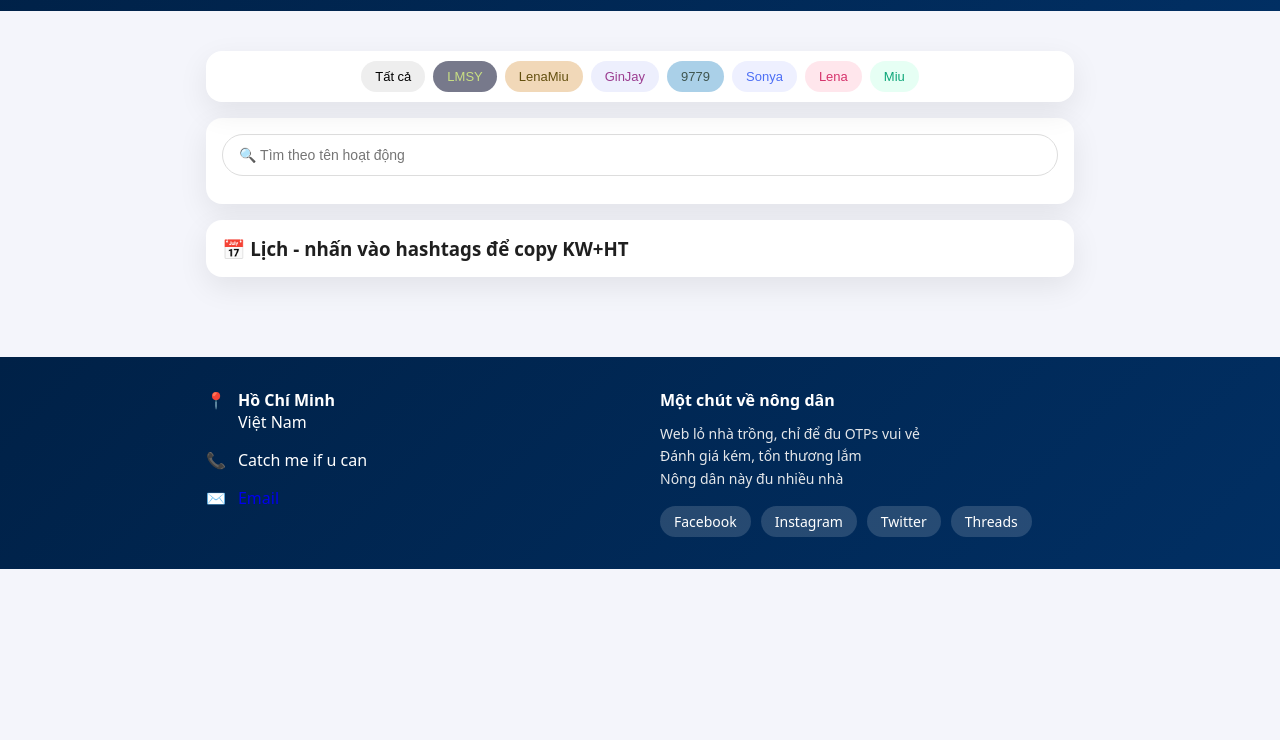
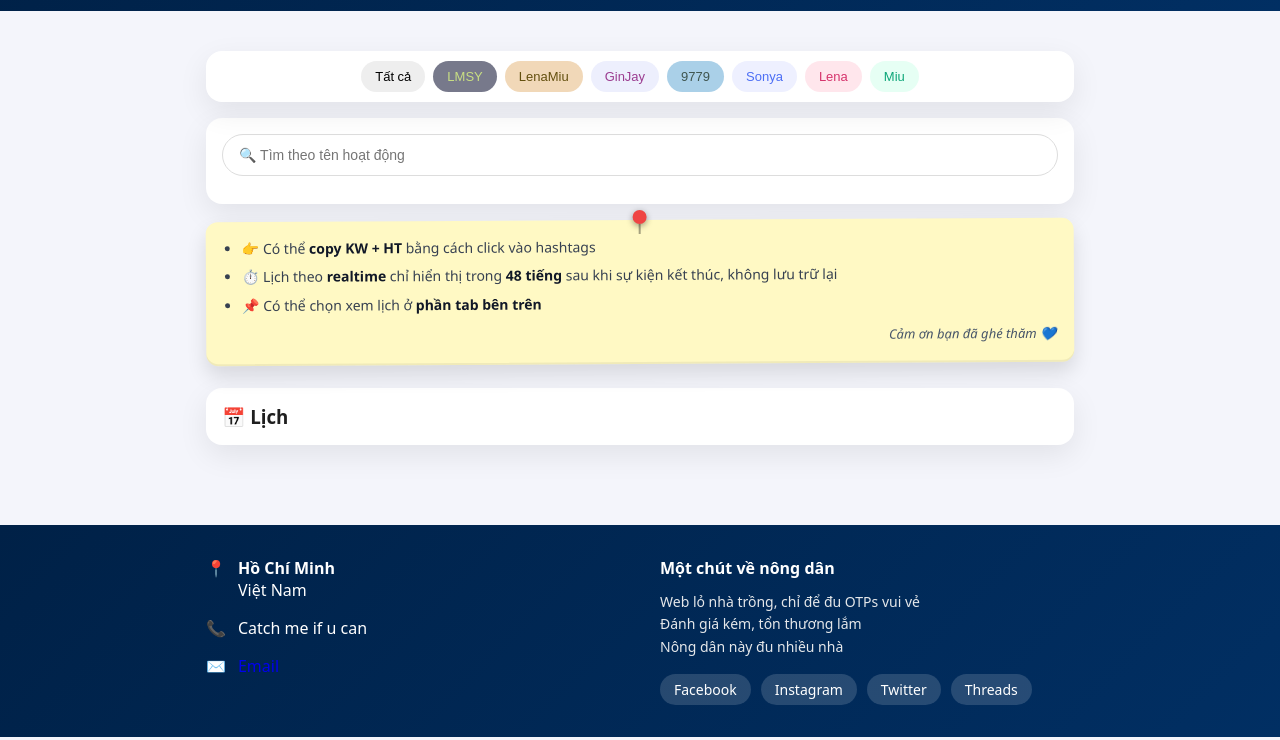
Before and after one commit to dnthn164/lmschedule, a plain HTML site: page index.html in a window 1280 px wide. Shown: the part 60-800 px from the top of the page. Drawn offline with Linux system fonts and the light colour scheme; no server answers.

Commit message:
css note

```diff
--- /dev/null
+++ b/css/note.css
@@ -0,0 +1,87 @@
+/*Note*/
+/* ===============================
+   INFO NOTE
+================================ */
+.info-note {
+  position: relative;
+  max-width: 900px;
+  margin: 16px auto 24px;
+  padding: 16px 18px 18px;
+
+  background: #fff9c4;
+  color: #374151;
+
+  border-radius: 12px;
+  box-shadow:
+    0 10px 20px rgba(0,0,0,.12),
+    inset 0 -2px 0 rgba(0,0,0,.06);
+
+  font-size: 14px;
+  line-height: 1.6;
+
+  transform: rotate(-0.3deg);
+}
+
+/* ghim note */
+.note-pin {
+  position: absolute;
+  top: -10px;
+  left: 50%;
+  transform: translateX(-50%);
+
+  width: 14px;
+  height: 14px;
+  background: #ef4444;
+  border-radius: 50%;
+
+  box-shadow: 0 2px 6px rgba(0,0,0,.4);
+}
+
+.note-pin::after {
+  content: "";
+  position: absolute;
+  top: 14px;
+  left: 50%;
+  transform: translateX(-50%);
+
+  width: 2px;
+  height: 10px;
+  background: rgba(0,0,0,.35);
+}
+
+/* list */
+.info-note ul {
+  padding-left: 18px;
+}
+
+.info-note li {
+  margin-bottom: 6px;
+}
+
+.info-note strong {
+  color: #111827;
+}
+
+/* footer */
+.note-footer {
+  margin-top: 10px;
+  font-size: 13px;
+  text-align: right;
+  color: #475569;
+  font-style: italic;
+}
+
+/* ===============================
+   MOBILE
+================================ */
+@media (max-width: 768px){
+  .info-note {
+    margin: 12px 12px 20px;
+    padding: 14px 14px 16px;
+    font-size: 13px;
+  }
+
+  .note-footer {
+    text-align: left;
+  }
+}
--- a/index.html
+++ b/index.html
@@ -7,6 +7,7 @@
   <link rel="icon" href="./img/favicons/favicon-16x16.png" type="image/x-icon">
 <link rel="stylesheet" href="./css/footer.css">
   <link rel="stylesheet" href="./css/main.css">
+  <link rel="stylesheet" href="./css/note.css">
 <script src="./js/header.js" defer></script>
 
   <!-- Firebase compat -->
@@ -94,10 +95,23 @@
   <div class="card">
     <input id="search" placeholder="🔍 Tìm theo tên hoạt động" oninput="renderList()">
   </div>
+<div class="info-note">
+  <div class="note-pin"></div>
+
+  <ul>
+    <li>👉 Có thể <strong>copy KW + HT</strong> bằng cách click vào hashtags</li>
+    <li>⏱️ Lịch theo <strong>realtime</strong> chỉ hiển thị trong <strong>48 tiếng</strong> sau khi sự kiện kết thúc, không lưu trữ lại</li>
+    <li>📌 Có thể chọn xem lịch ở <strong>phần tab bên trên</strong></li>
+  </ul>
+
+  <div class="note-footer">
+    Cảm ơn bạn đã ghé thăm 💙
+  </div>
+</div>
 
   <!-- LIST -->
   <div class="card">
-    <h3>📅 Lịch - nhấn vào hashtags để copy KW+HT</h3>
+    <h3>📅 Lịch</h3>
     <div id="list"></div>
   </div>
 
```
Also changed, not shown: html/hashtags.html (+13 -0 lines).
